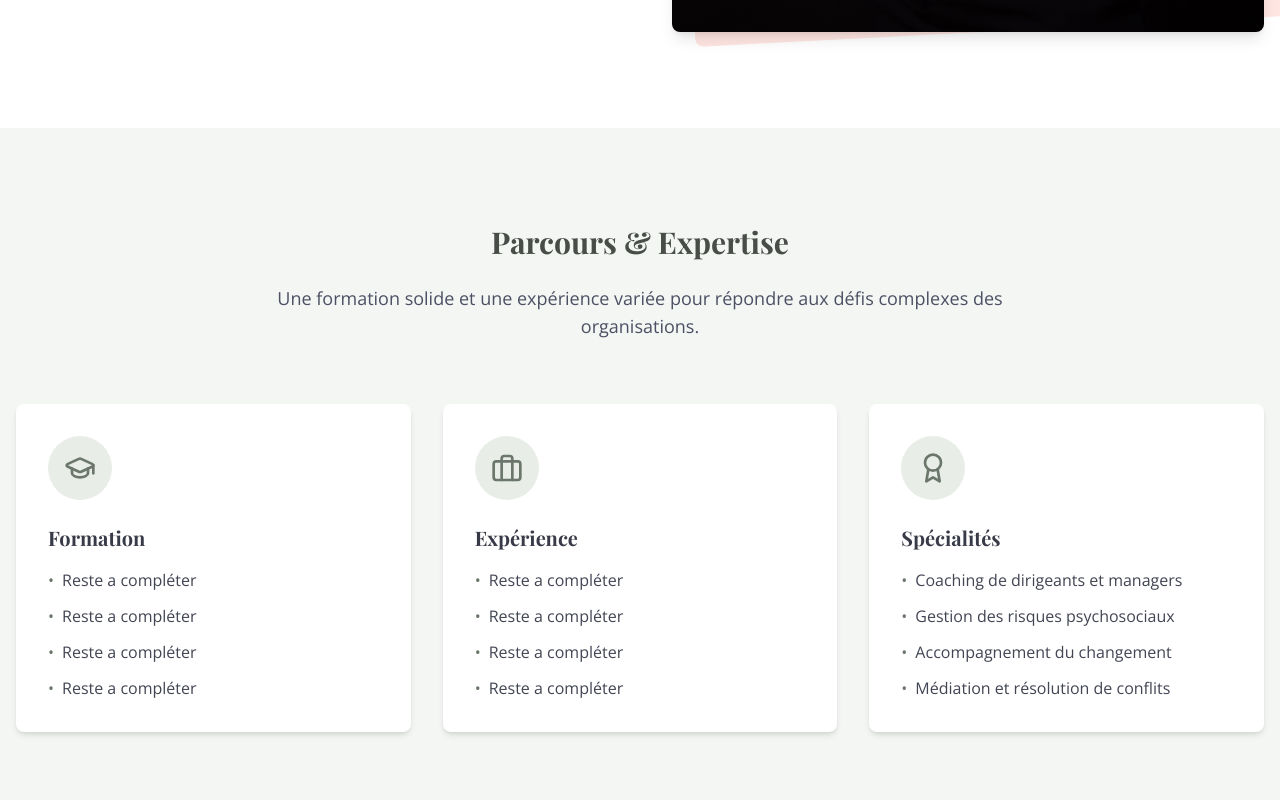
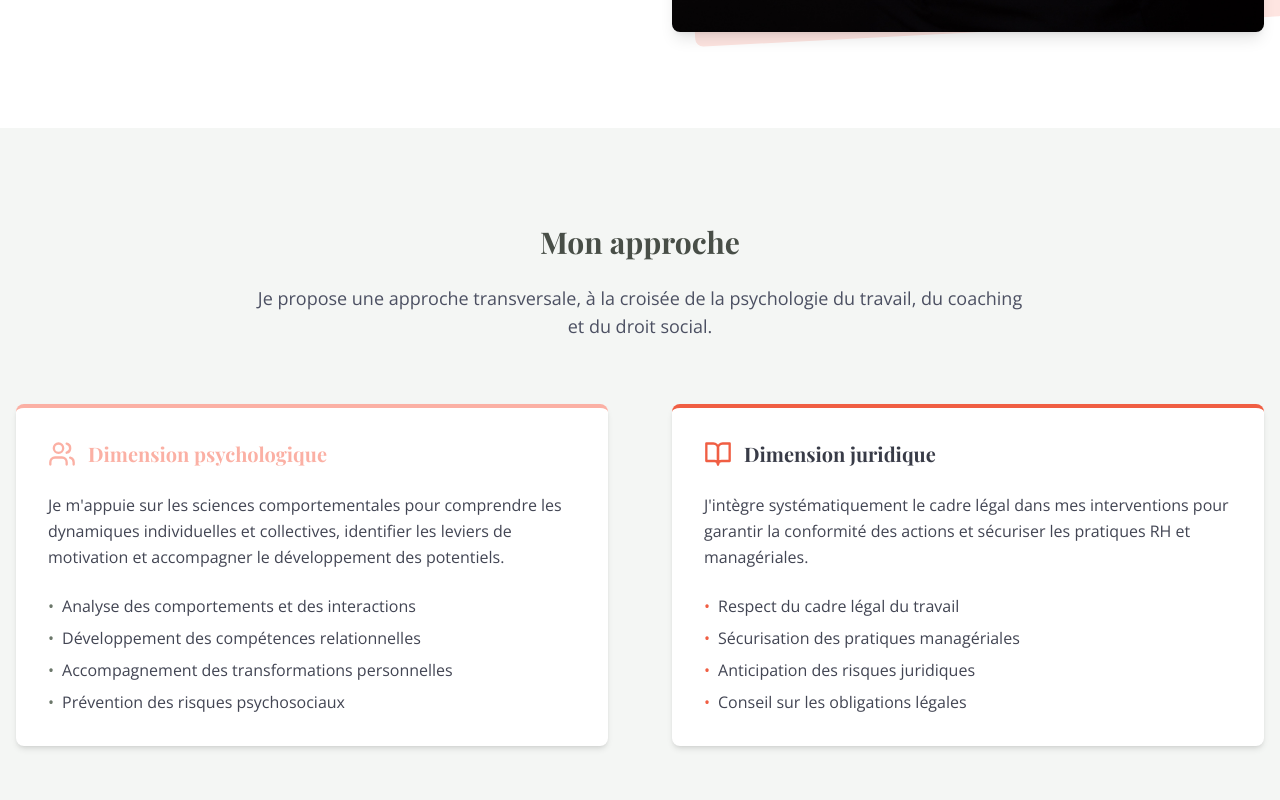
Before and after one commit to giantprolu/Equilibris, a React (Vite) app: page /qui-suis-je in a window 1280 px wide. Shown: the part 1320-2120 px from the top of the page. Built offline with nearby package versions, Linux system fonts and the light colour scheme.

Commit message:
test couleur rosedoré-300

```diff
--- a/src/pages/About.tsx
+++ b/src/pages/About.tsx
@@ -23,7 +23,7 @@ const About = () => {
               <h2 className="text-3xl font-bold text-primary-800 mb-6">
                 Vanessa Lefebvre
               </h2>
-              <h3 className="text-xl text-secondary-600 mb-8">
+              <h3 className="text-xl text-yellow-600 mb-8">
                 Fondatrice d'Equilibris Consulting
               </h3>
 
@@ -65,14 +65,14 @@ const About = () => {
         </div>
       </section>
 
-      <section className="section bg-primary-50">
+      {/* <section className="section bg-primary-50">
         <div className="container">
           <div className="text-center max-w-3xl mx-auto mb-16">
             <h2 className="text-3xl font-bold text-primary-800 mb-6">
-              Parcours & Expertise
+              Mon
             </h2>
             <p className="text-lg text-secondary-700">
-              Une formation solide et une expérience variée pour répondre aux défis complexes des organisations.
+            Je propose une approche transversale, à la croisée de la psychologie du travail, du coaching et du droit social.
             </p>
           </div>
 
@@ -171,16 +171,16 @@ const About = () => {
             </motion.div>
           </div>
         </div>
-      </section>
+      </section> */}
 
-      <section className="section">
+      <section className="section bg-primary-50">
         <div className="container">
           <div className="text-center max-w-3xl mx-auto mb-16">
             <h2 className="text-3xl font-bold text-primary-800 mb-6">
               Mon approche
             </h2>
             <p className="text-lg text-secondary-700">
-              Une méthode unique qui combine psychologie et droit pour une approche complète des enjeux humains en entreprise.
+            Je propose une approche transversale, à la croisée de la psychologie du travail, du coaching et du droit social.
             </p>
           </div>
 
@@ -190,11 +190,11 @@ const About = () => {
               whileInView={{ opacity: 1, y: 0 }}
               viewport={{ once: true }}
               transition={{ duration: 0.6 }}
-              className="bg-white p-8 rounded-lg shadow-md border-t-4 border-primary-600"
+              className="bg-white p-8 rounded-lg shadow-md border-t-4 border-rosedoré-300"
             >
               <div className="flex items-center mb-6">
-                <Users className="w-7 h-7 text-primary-600 mr-3" />
-                <h3 className="text-xl font-bold">Dimension psychologique</h3>
+                <Users className="w-7 h-7 text-rosedoré-300 mr-3" />
+                <h3 className="text-xl font-bold text-rosedoré-300">Dimension psychologique</h3>
               </div>
 
               <p className="text-secondary-800 mb-6">
--- a/tailwind.config.js
+++ b/tailwind.config.js
@@ -56,6 +56,19 @@ export default {
           900: '#713f12',
           950: '#422006',
         },
+        rosedoré: {
+          50: '#fef3f2',
+          100: '#fee5e1',
+          200: '#fdd0c9',
+          300: '#fbb0a4',
+          400: '#f8846f',
+          500: '#f05e43',
+          600: '#f4c9b6',
+          700: '#eab3a1',
+          800: '#d89d8c',
+          900: '#c48778',
+          950: '#a36f63',
+        },
       },
       fontFamily: {
         display: ['"Playfair Display"', 'serif'],
```
